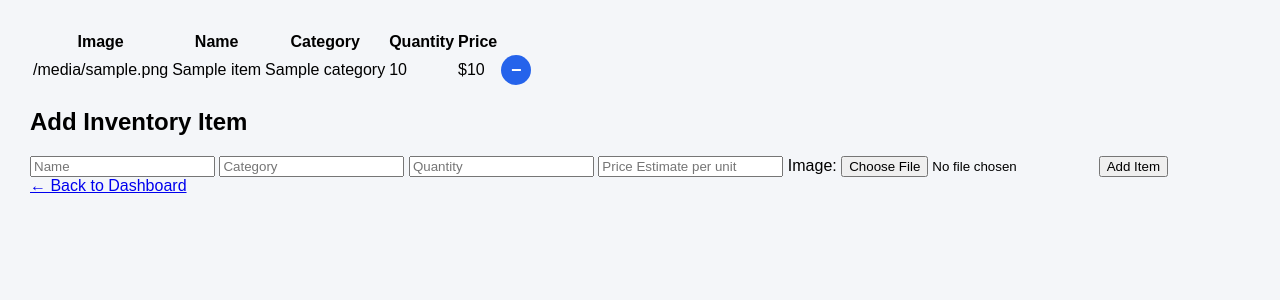
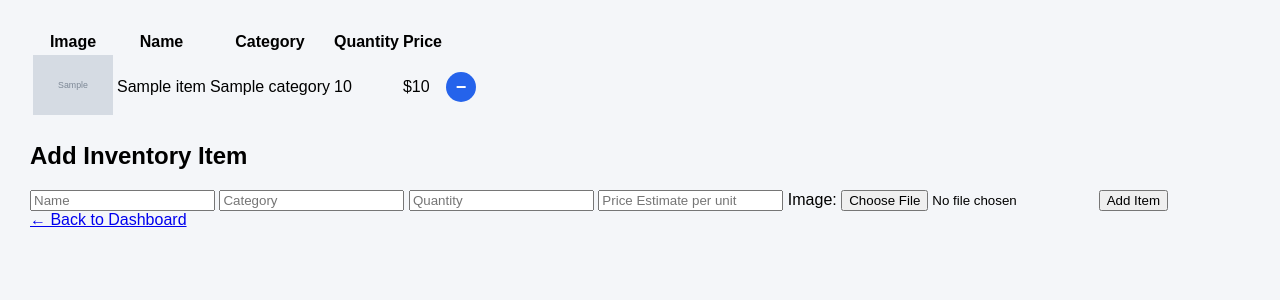
Before and after one commit to Jacob1531/InventoryTest, a Flask app: template templates/inventory.html in a window 1280 px wide. Shown: the part 74-374 px from the top of the page. Run offline with Flask 3, Linux system fonts and the light colour scheme; the template is opened without the code that fills it: most values are stand-ins (such as "Sample title", 1, 10 or a date in 2020); grey boxes marked "Sample" are stand-in pictures; some libraries are stand-ins or nearby versions.

Commit message:
debugged image not showing

```diff
--- a/templates/inventory.html
+++ b/templates/inventory.html
@@ -14,7 +14,7 @@
     <tr>
         <td>
             {% if item.image_url %}
-                {{ item.image_url }}
+               <img src="{{ item.image_url }}" width="80" alt="{{ item.name }}">
             {% else %}
                 <span>No image</span>
             {% endif %}
```
